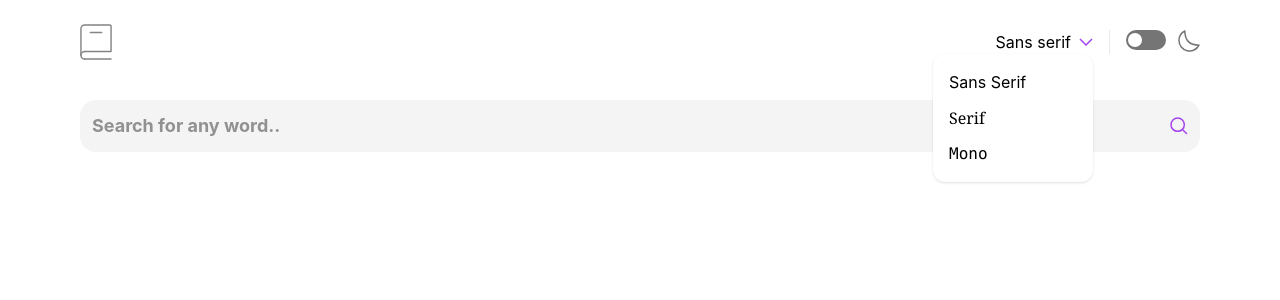
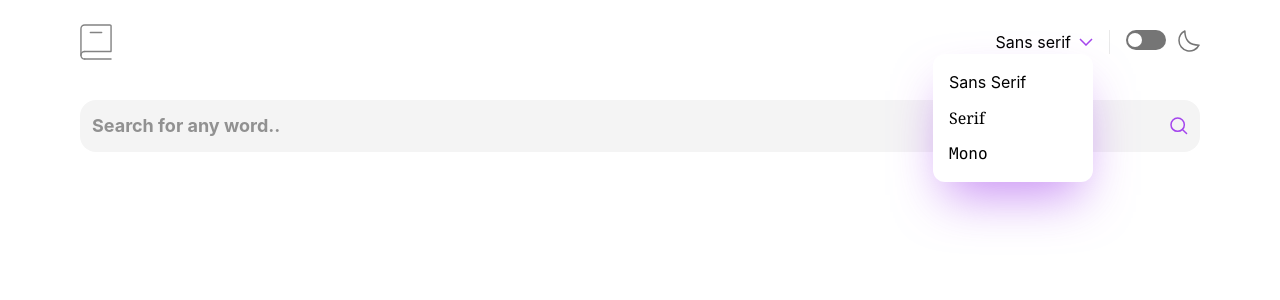
Before and after one commit to ZTanvir/fem-dictonary-app, a React (Vite) app: page / in a window 1280 px wide. Both pictures are taken after a click on the button "Sans serif". Shown: the top 300 px of the page. Built offline with nearby package versions, Linux system fonts and the light colour scheme; no server answers.

Commit message:
fixed li marker issue

```diff
--- a/src/components/Header.tsx
+++ b/src/components/Header.tsx
@@ -49,7 +49,7 @@ export default function Header() {
             </span>
           </button>
           <dialog
-            className="left-auto z-1 w-40 rounded-xl py-4 shadow-sm"
+            className="shadow-fantasia/60 left-auto z-1 w-40 rounded-xl py-4 shadow-2xl"
             ref={dialogEl}
           >
             <div className="flex flex-col space-y-3">
--- a/src/components/MeaningList.tsx
+++ b/src/components/MeaningList.tsx
@@ -10,10 +10,15 @@ function Meaning({ partOfSpeech, definitions, synonyms, antonyms }: Meaning) {
       <p className="text-solid-gray mb-5">Meaning</p>
       <ul className="marker:text-fantasia list-disc space-y-3 pl-10">
         {definitions.map((definition, index) => (
-          <li key={index} className="text-light-black flex flex-col gap-2 pl-2">
+          <li key={index} className="text-light-black pl-2">
             <span>{definition.definition}</span>
             {definition?.example && (
-              <span className="text-solid-gray">"{definition.definition}"</span>
+              <>
+                <br />
+                <span className="text-solid-gray">
+                  "{definition.definition}"
+                </span>
+              </>
             )}
           </li>
         ))}
```
